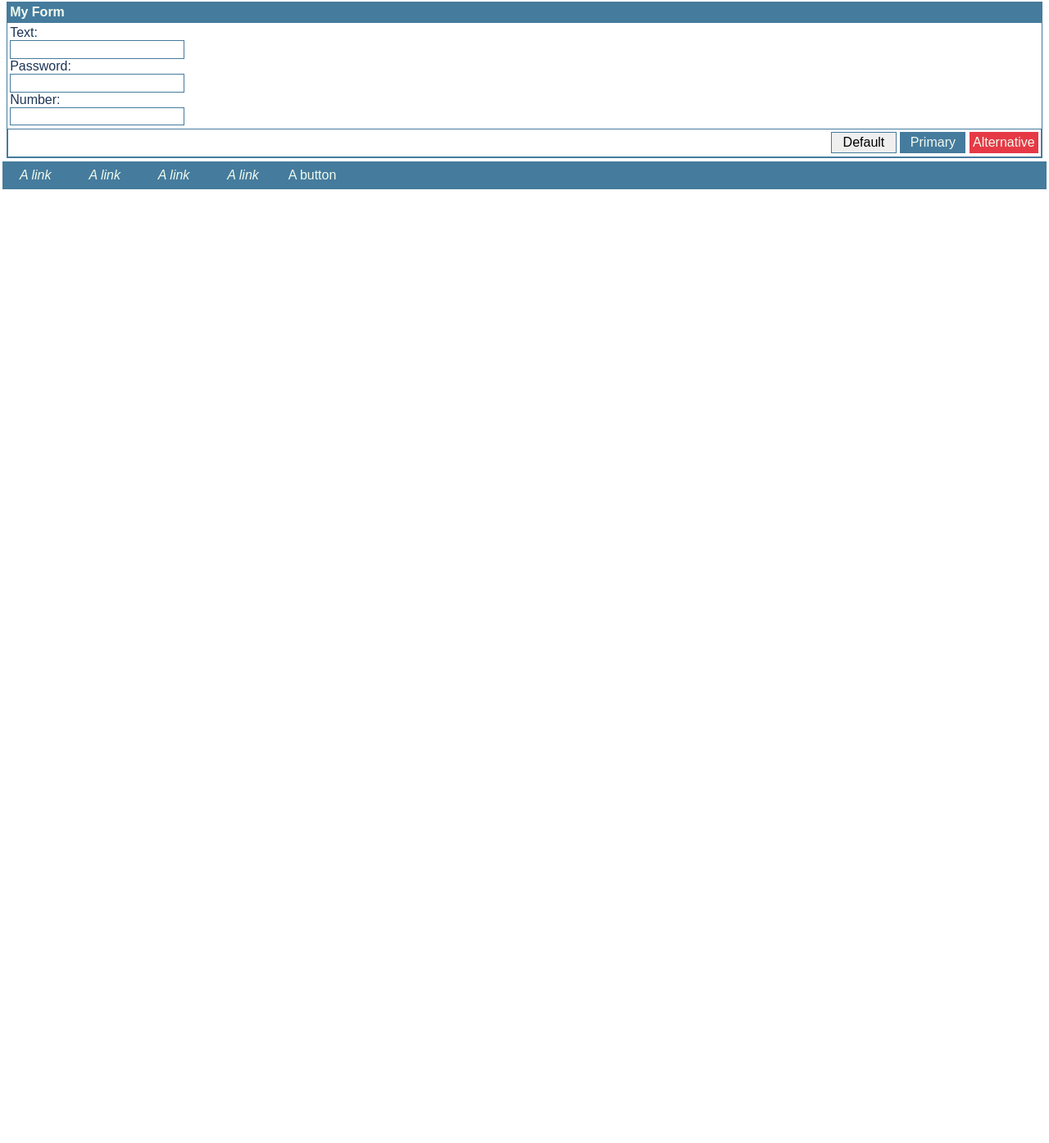
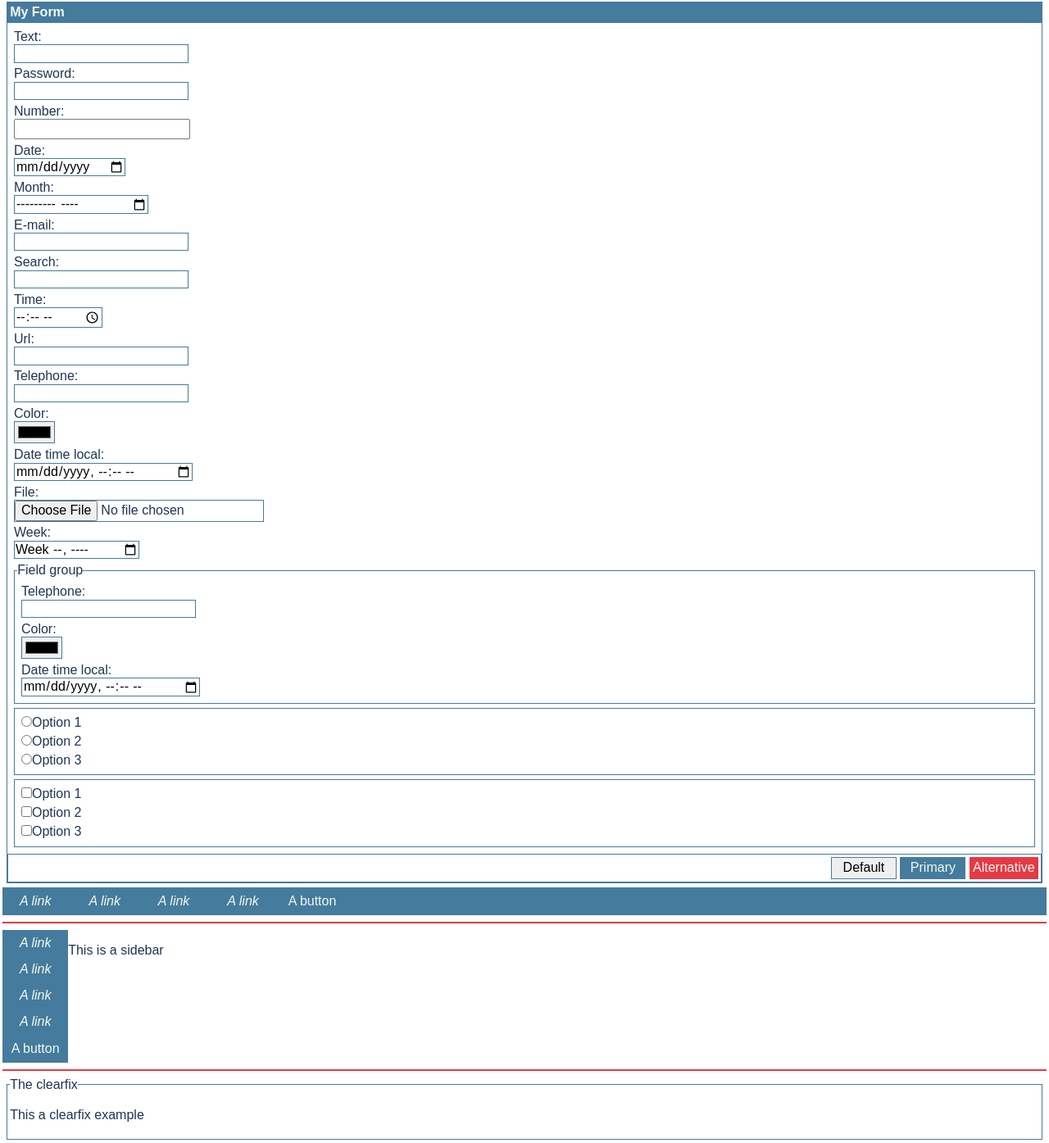
Before and after one commit to everton3x/simple.css, a plain HTML site: page index.html in a window 1280 px wide. Shown: the part 879-2274 px from the top of the page at 82% size. Before the commit the page ends 1114 px from the top, so only its background shows below. Drawn offline with Linux system fonts and the light colour scheme.

Commit message:
Adicionados mais estilos

```diff
--- a/css/default.css
+++ b/css/default.css
@@ -166,29 +166,76 @@ hr {
 .form .fields {
     padding: var(--padding);
 }
-.form field {
+.form .field {
     margin: var(--margin);
+    display: block;
 }
 
-.form .field .label {
+.form .field>label {
     display: block;
     font-size: var(--size-normal);
 }
 
-.form .field .label:after {
+.form .field>label:after {
     content: ":";
 }
 
-.form .field .text,
-.form .field .password,
-.form .field .number {
+.form .field>input[type=text],
+.form .field>input[type=color],
+.form .field>input[type=datetime-local],
+.form .field>input[type=file],
+.form .field>input[type=week],
+.form .field>input[type=password],
+.form .field>input[type=date],
+.form .field>input[type=month],
+.form .field>input[type=email],
+.form .field>input[type=search],
+.form .field>input[type=time],
+.form .field>input[type=url],
+.form .field>input[type=tel] {
     border: var(--border);
 }
 
-.form .field .text:focus,
-.form .field .password:focus,
-.form .field .number:focus {
+.form .field>input[type=text]:focus,
+.form .field>input[type=color]:focus,
+.form .field>input[type=datetime-local]:focus,
+.form .field>input[type=file]:focus,
+.form .field>input[type=week]:focus,
+.form .field>input[type=password]:focus,
+.form .field>input[type=date]:focus,
+.form .field>input[type=month]:focus,
+.form .field>input[type=email]:focus,
+.form .field>input[type=search]:focus,
+.form .field>input[type=time]:focus,
+.form .field>input[type=url]:focus,
+.form .field>input[type=tel]:focus {
     border-color: var(--color1);
+}
+
+.fieldgroup {
+    border: var(--border);
+    padding: var(--padding);
+    margin: var(--margin);
+}
+
+.form .field>input[type=radio],
+.form .field>input[type=checkbox] {
+
+}
+
+.form .field>input[type=radio]:after,
+.form .field>input[type=checkbox]:after {
+    content: " ";
+}
+
+.form .field>input[type=radio]+label,
+.form .field>input[type=checkbox]+label {
+    display: inline-block;
+}
+
+.form .field>input[type=radio]+label:after,
+.form .field>input[type=checkbox]+label:after {
+    content: "";
 }
 
 .buttonbar {
@@ -222,13 +269,15 @@ hr {
     border-color: var(--backgroud);
 }
 
-.menu {
+.menu,
+.sidebar {
     margin: 0;
     padding: 0;
     background-color: var(--backgroud);
 }
 
-.menu .item {
+.menu .item,
+.sidebar .item {
     display: inline-block;
     color: var(--color2);
     background-color: var(--backgroud);
@@ -238,6 +287,34 @@ hr {
     text-align: center;
 }
 
-.menu .item:hover {
+.menu .item:hover,
+.sidebar .item:hover {
     background-color: var(--color1);
 }
+
+.sidebar {
+    display: inline-block;
+}
+
+.sidebar .item {
+    display: block;
+}
+
+.left {
+    float: left;
+}
+
+.right {
+    float: right;
+}
+
+.clearfix {
+    overflow: auto;
+    zoom: 1;
+}
+
+.clearfix:after {
+    content: "";
+    clear: both;
+    display: table;
+}
--- a/index.html
+++ b/index.html
@@ -94,17 +94,101 @@
             <div class="title">My Form</div>
             <div class="fields">
                 <div class="field">
-                    <label class="label">Text</label>
-                    <input class="text" type="text">
+                    <label>Text</label>
+                    <input type="text">
                 </div>
                 <div class="field">
-                    <label class="label">Password</label>
-                    <input class="password" type="password">
+                    <label>Password</label>
+                    <input type="password">
                 </div>
                 <div class="field">
-                    <label class="label">Number</label>
-                    <input class="number" type="number">
+                    <label>Number</label>
+                    <input type="number">
                 </div>
+                <div class="field">
+                    <label>Date</label>
+                    <input type="date">
+                </div>
+                <div class="field">
+                    <label>Month</label>
+                    <input type="month">
+                </div>
+                <div class="field">
+                    <label>E-mail</label>
+                    <input type="email">
+                </div>
+                <div class="field">
+                    <label>Search</label>
+                    <input type="search">
+                </div>
+                <div class="field">
+                    <label>Time</label>
+                    <input type="time">
+                </div>
+                <div class="field">
+                    <label>Url</label>
+                    <input type="url">
+                </div>
+                <div class="field">
+                    <label>Telephone</label>
+                    <input type="tel">
+                </div>
+                <div class="field">
+                    <label>Color</label>
+                    <input type="color">
+                </div>
+                <div class="field">
+                    <label>Date time local</label>
+                    <input type="datetime-local">
+                </div>
+                <div class="field">
+                    <label>File</label>
+                    <input type="file">
+                </div>
+                <div class="field">
+                    <label>Week</label>
+                    <input type="week">
+                </div>
+
+                <fieldset class="fieldgroup">
+                    <legend>Field group</legend>
+                    <div class="field">
+                        <label>Telephone</label>
+                        <input type="tel">
+                    </div>
+                    <div class="field">
+                        <label>Color</label>
+                        <input type="color">
+                    </div>
+                    <div class="field">
+                        <label>Date time local</label>
+                        <input type="datetime-local">
+                    </div>
+                </fieldset>
+
+                <fieldset class="fieldgroup">
+                    <div class="field">
+                        <input type="radio"><label>Option 1</label>
+                    </div>
+                    <div class="field">
+                        <input type="radio"><label>Option 2</label>
+                    </div>
+                    <div class="field">
+                        <input type="radio"><label>Option 3</label>
+                    </div>
+                </fieldset>
+
+                <fieldset class="fieldgroup">
+                    <div class="field">
+                        <input type="checkbox"><label>Option 1</label>
+                    </div>
+                    <div class="field">
+                        <input type="checkbox"><label>Option 2</label>
+                    </div>
+                    <div class="field">
+                        <input type="checkbox"><label>Option 3</label>
+                    </div>
+                </fieldset>
             </div>
             <div class="buttonbar text-right">
                 <button class="button">Default</button>
@@ -120,5 +204,26 @@
             <a class="item" href="#">A link</a>
             <button class="item">A button</button>
         </nav>
+
+        <hr>
+
+        <div class="clearfix">
+        <nav class="sidebar left">
+            <a class="item" href="#">A link</a>
+            <a class="item" href="#">A link</a>
+            <a class="item" href="#">A link</a>
+            <a class="item" href="#">A link</a>
+            <button class="item">A button</button>
+        </nav>
+
+        <p>This is a sidebar</p>
+        </div>
+
+        <hr>
+
+        <fieldset class="fieldgroup">
+            <legend>The clearfix</legend>
+            <p>This a clearfix example</p>
+        </fieldset>
     </body>
 </html>
```
